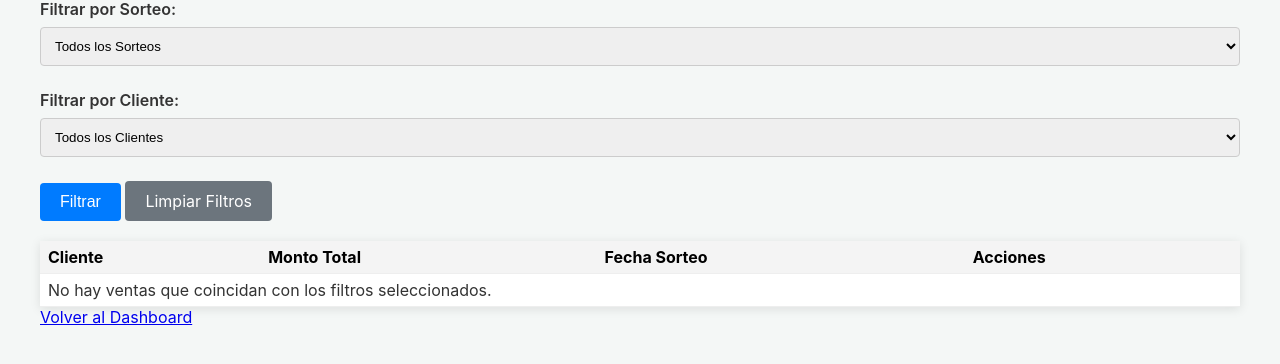
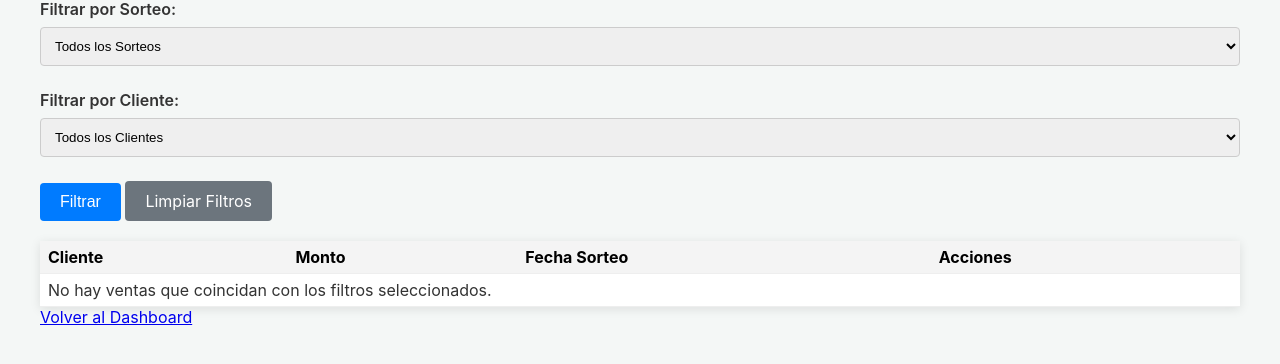
Before and after one commit to jelixandroid8-byte/loto-app, a Flask app: template templates/sales.html in a window 1280 px wide. Shown: the part 165-529 px from the top of the page. Run offline with Flask 3, Linux system fonts and the light colour scheme; the template is opened without the code that fills it, so the values that code supplies are empty; some libraries are stand-ins or nearby versions.

Commit message:
Change column title from 'Monto Total' to 'Monto' in sales.html

```diff
--- a/templates/sales.html
+++ b/templates/sales.html
@@ -63,7 +63,7 @@
     <thead>
         <tr>
             <th>Cliente</th>
-            <th>Monto Total</th>
+            <th>Monto</th>
             <th>Fecha Sorteo</th>
             <th>Acciones</th>
         </tr>
```
